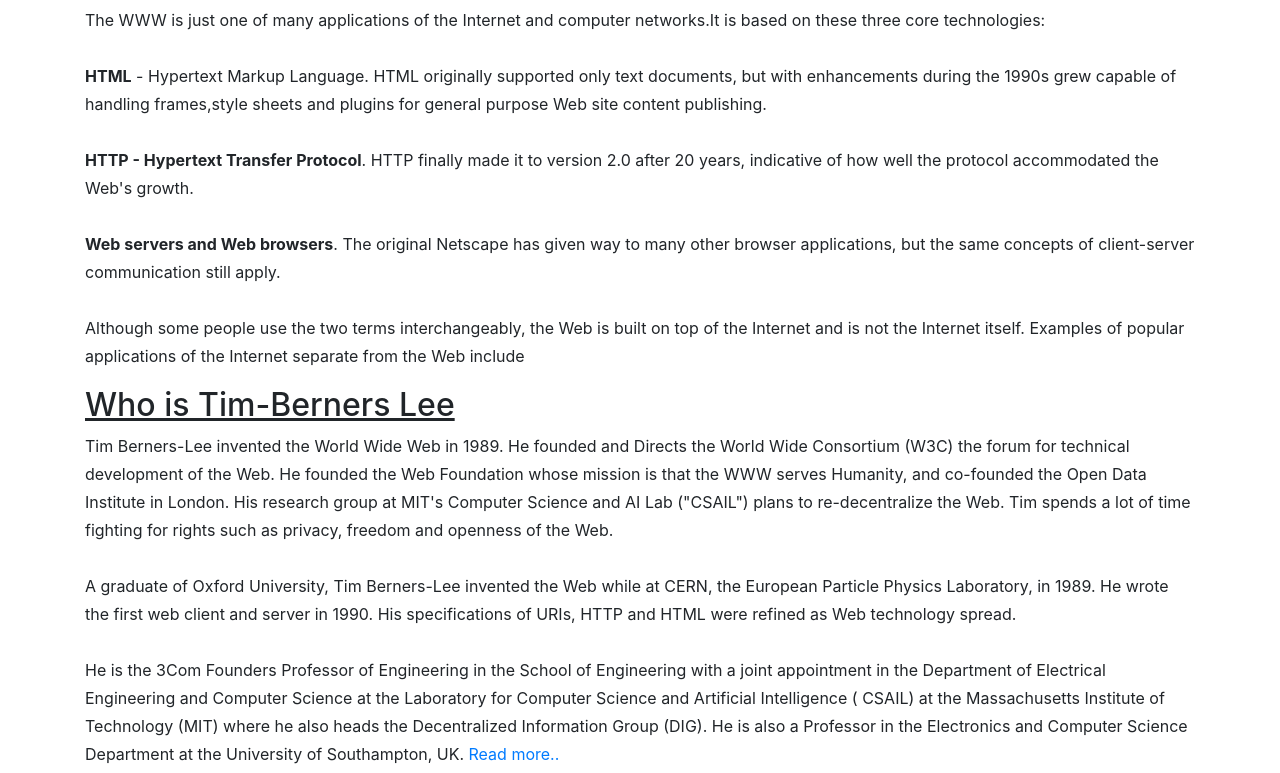
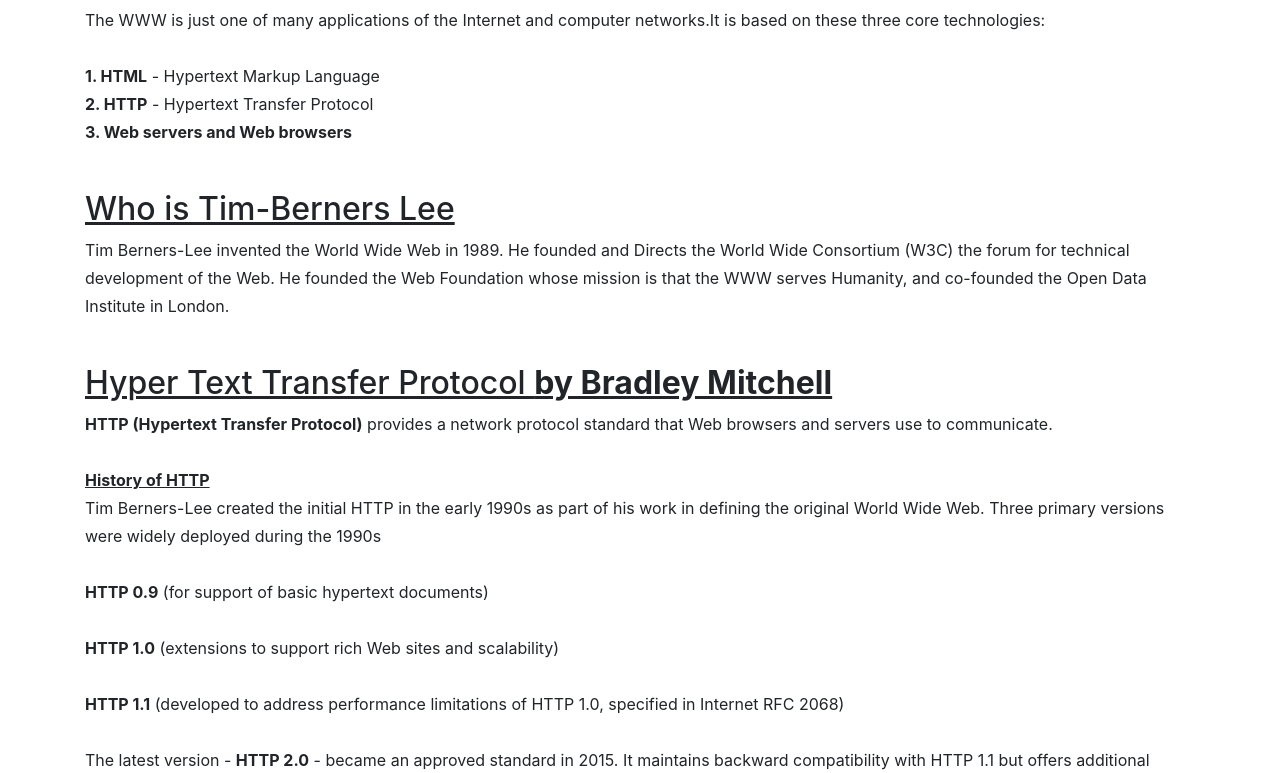
Before and after one commit to BigBoss2310/WBTK-MC, a website with bundled scripts: page Template/index.html in a window 1280 px wide. Shown: the part 3772-4545 px from the top of the page. Built offline with nearby package versions, Linux system fonts and the light colour scheme; a web font is replaced by a local one.

Commit message:
removed some topics that are not discussed in the class

```diff
--- a/Template/index.html
+++ b/Template/index.html
@@ -169,20 +169,16 @@
     <p id = "origination">
     The WWW is just one of many applications of the Internet and computer networks.It is based on these three core technologies:
     </br></br>
-    <b>HTML</b> - Hypertext Markup Language</b>. HTML originally supported only text documents, but with enhancements during the 1990s grew capable of handling frames,style sheets and plugins for general purpose Web site content publishing.
-    </br></br>
-    <b>HTTP - Hypertext Transfer Protocol</b>.  HTTP finally made it to version 2.0 after 20 years, indicative of how well the protocol accommodated the Web's growth.
-    </br></br>
-    <b>Web servers and Web browsers</b>. The original Netscape has given way to many other browser applications, but the same concepts of client-server communication still apply.
-    </br></br>
-    Although some people use the two terms interchangeably, the Web is built on top of the Internet and is not the Internet itself. Examples of popular applications of the Internet separate from the Web include</p>
+    <b>1. HTML</b> - Hypertext Markup Language</b>
+    </br>
+    <b>2. HTTP</b> - Hypertext Transfer Protocol</b>
+    </br>
+    <b>3. Web servers and Web browsers</b>
+    </br></br></p>
 
     <h2 id = "tim"><u>Who is Tim-Berners Lee</u></h2>
-    <p id = "timbiography">Tim Berners-Lee invented the World Wide Web in 1989. He founded and Directs the World Wide Consortium (W3C) the forum for technical development of the Web. He founded the Web Foundation whose mission is that the WWW serves Humanity, and co-founded the Open Data Institute in London. His research group at MIT's Computer Science and AI Lab ("CSAIL") plans to re-decentralize the Web. Tim spends a lot of time fighting for rights such as privacy, freedom and openness of the Web.
+    <p id = "timbiography">Tim Berners-Lee invented the World Wide Web in 1989. He founded and Directs the World Wide Consortium (W3C) the forum for technical development of the Web. He founded the Web Foundation whose mission is that the WWW serves Humanity, and co-founded the Open Data Institute in London.
     </br></br>
-    A graduate of Oxford University, Tim Berners-Lee invented the Web while at CERN, the European Particle Physics Laboratory, in 1989. He wrote the first web client and server in 1990. His specifications of URIs, HTTP and HTML were refined as Web technology spread.
-    </br></br>
-    He is the 3Com Founders Professor of Engineering in the School of Engineering with a joint appointment in the Department of Electrical Engineering and Computer Science at the Laboratory for Computer Science and Artificial Intelligence ( CSAIL) at the Massachusetts Institute of Technology (MIT) where he also heads the Decentralized Information Group (DIG). He is also a Professor in the Electronics and Computer Science Department at the University of Southampton, UK.<a href = "file:///C:/Users/Franchesca/Desktop/WebTechLec-LongtermProject/prelims.html">  Read more..</a></p>
     </p>
 
     <div id = "http"><h2><u>Hyper Text Transfer Protocol <b>by Bradley Mitchell</u></b></h2>
```
